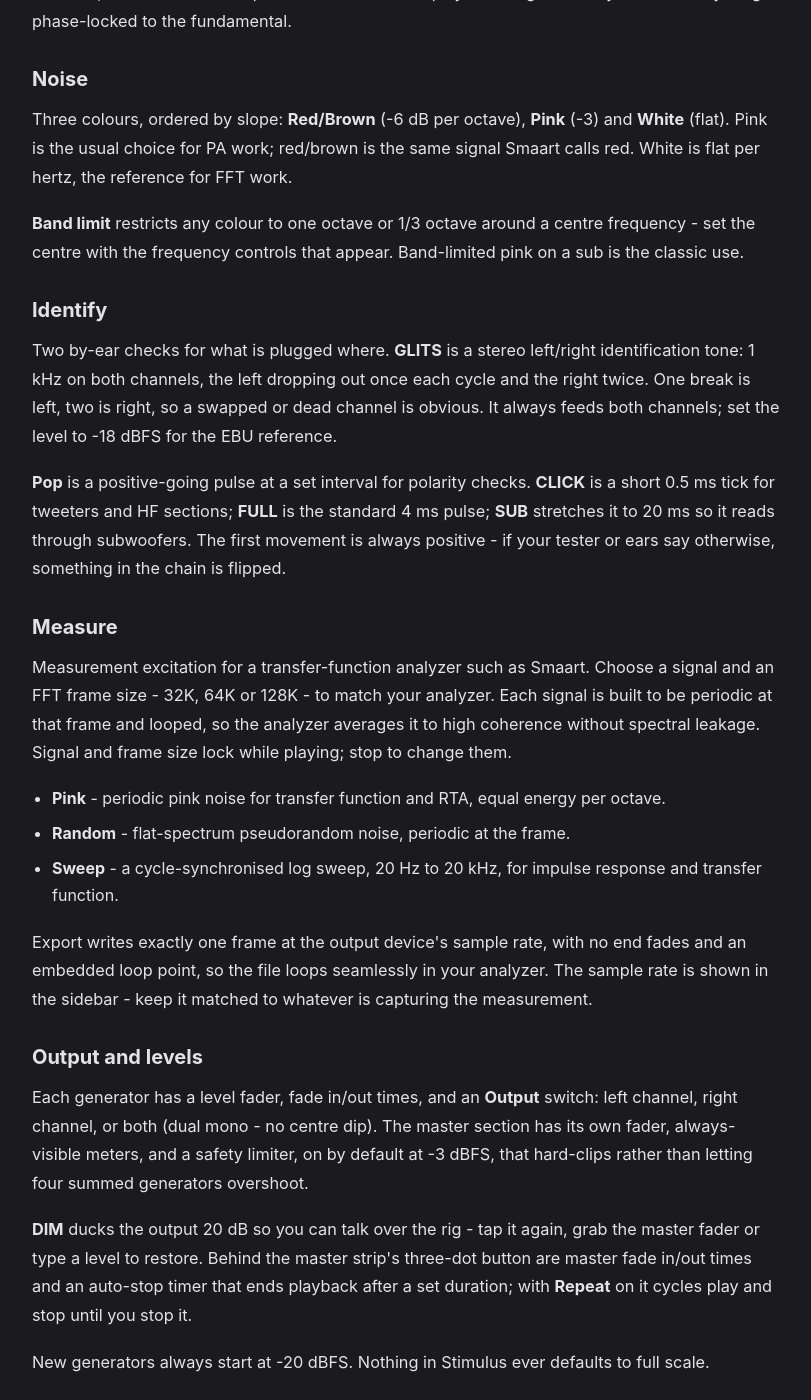
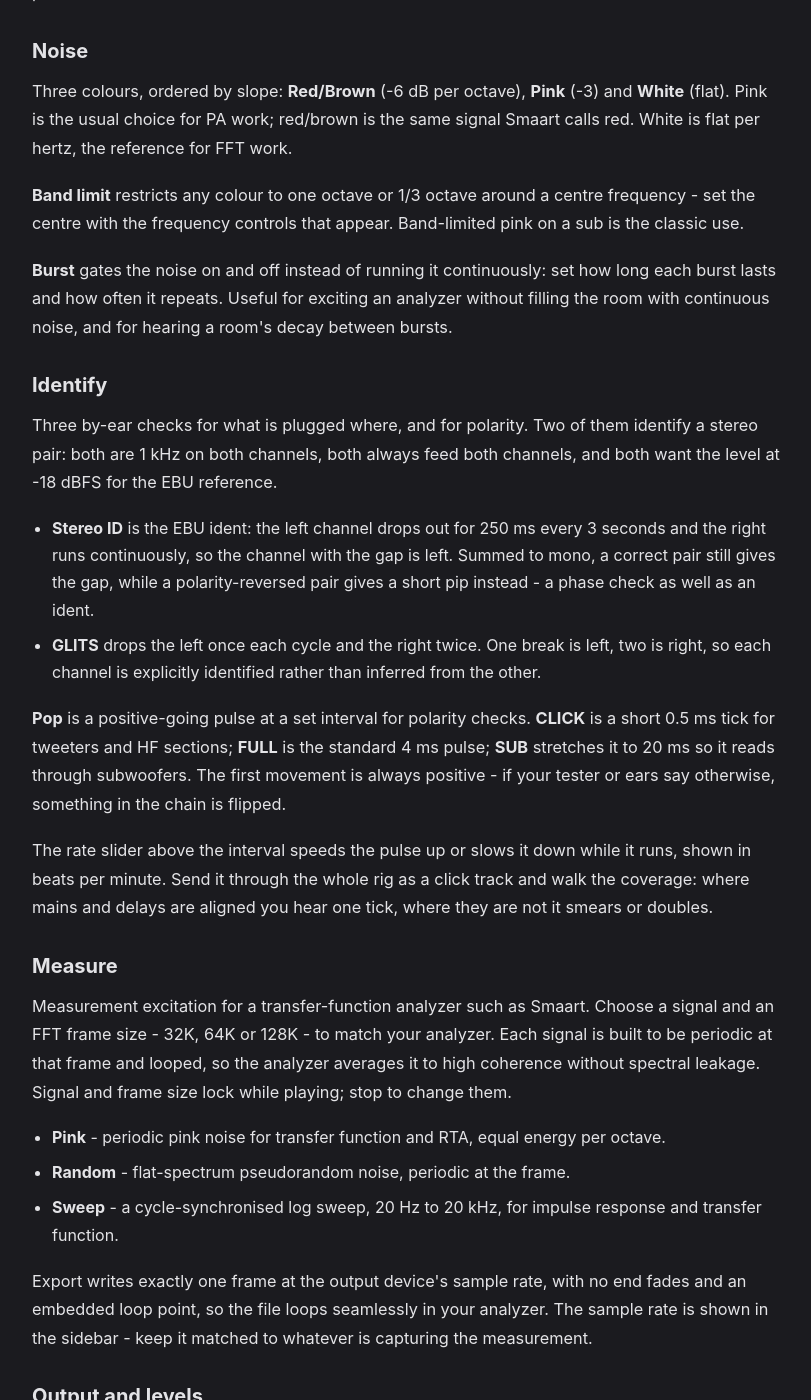
Before and after one commit to BSKapps/bskapps.github.io, a Jekyll site: the page built from articles/stimulus-guide/index.html, in a window 1280 px wide and 1400 px high, scrolled down 1616 px. Shown: the whole window, without its empty margins (232-1043 px from the left). Built offline with Jekyll 4.4.1, drawn with Linux system fonts in a browser that asks for light colours; some of the changed text lies outside the part shown.

```diff
--- a/_data/guides/stimulus-guide.json
+++ b/_data/guides/stimulus-guide.json
@@ -46,7 +46,7 @@
       "blocks": [
         {
           "type": "paragraph",
-          "text": "Type a frequency or use the slider. The **Min** and **Max** fields set the slider's range: narrow them (say 400 to 500) and the full slider travel covers just that span, giving 1 Hz precision when you need it. The full range is 10 Hz to 22 kHz, always clamped to what your output device can actually reproduce."
+          "text": "Type a frequency or use the slider, which runs the full 10 Hz to 22 kHz range, always clamped to what your output device can actually reproduce. The row of recall keys under the field jumps straight to 60 Hz, 100 Hz, 400 Hz, 1 kHz or 10 kHz, and the slider follows."
         },
         {
           "type": "paragraph",
@@ -107,6 +107,10 @@
         {
           "type": "paragraph",
           "text": "**Band limit** restricts any colour to one octave or 1/3 octave around a centre frequency - set the centre with the frequency controls that appear. Band-limited pink on a sub is the classic use."
+        },
+        {
+          "type": "paragraph",
+          "text": "**Burst** gates the noise on and off instead of running it continuously: set how long each burst lasts and how often it repeats. Useful for exciting an analyzer without filling the room with continuous noise, and for hearing a room's decay between bursts."
         }
       ]
     },
@@ -116,11 +120,22 @@
       "blocks": [
         {
           "type": "paragraph",
-          "text": "Two by-ear checks for what is plugged where. **GLITS** is a stereo left/right identification tone: 1 kHz on both channels, the left dropping out once each cycle and the right twice. One break is left, two is right, so a swapped or dead channel is obvious. It always feeds both channels; set the level to -18 dBFS for the EBU reference."
+          "text": "Three by-ear checks for what is plugged where, and for polarity. Two of them identify a stereo pair: both are 1 kHz on both channels, both always feed both channels, and both want the level at -18 dBFS for the EBU reference."
+        },
+        {
+          "type": "bullets",
+          "items": [
+            "**Stereo ID** is the EBU ident: the left channel drops out for 250 ms every 3 seconds and the right runs continuously, so the channel with the gap is left. Summed to mono, a correct pair still gives the gap, while a polarity-reversed pair gives a short pip instead - a phase check as well as an ident.",
+            "**GLITS** drops the left once each cycle and the right twice. One break is left, two is right, so each channel is explicitly identified rather than inferred from the other."
+          ]
         },
         {
           "type": "paragraph",
           "text": "**Pop** is a positive-going pulse at a set interval for polarity checks. **CLICK** is a short 0.5 ms tick for tweeters and HF sections; **FULL** is the standard 4 ms pulse; **SUB** stretches it to 20 ms so it reads through subwoofers. The first movement is always positive - if your tester or ears say otherwise, something in the chain is flipped."
+        },
+        {
+          "type": "paragraph",
+          "text": "The rate slider above the interval speeds the pulse up or slows it down while it runs, shown in beats per minute. Send it through the whole rig as a click track and walk the coverage: where mains and delays are aligned you hear one tick, where they are not it smears or doubles."
         }
       ]
     },
@@ -152,7 +167,7 @@
       "blocks": [
         {
           "type": "paragraph",
-          "text": "Each generator has a level fader, fade in/out times, and an **Output** switch: left channel, right channel, or both (dual mono - no centre dip). The master section has its own fader, always-visible meters, and a safety limiter, on by default at -3 dBFS, that hard-clips rather than letting four summed generators overshoot."
+          "text": "Each generator has a level fader, fade in/out times, and an **Output** switch: left channel, right channel, or both (dual mono - no centre dip). The keys beside the fader recall -6, -12, -18 and -20 dBFS in one tap. The master section has its own fader, always-visible meters, and a safety limiter, on by default at -3 dBFS, that hard-clips rather than letting four summed generators overshoot."
         },
         {
           "type": "paragraph",
--- a/admin/index.html
+++ b/admin/index.html
@@ -1252,8 +1252,8 @@
     const audRate = (stats.exchange_rates && stats.exchange_rates['AUD']) || 1.55;
 
     const rangeLabel = ordersLabelSuffix;
-    // Cloudflare retention is shorter than the sales history, so never call its numbers all time
-    const cfLabel = isAll ? 'Traffic on record' : rangeLabel;
+    // Cloudflare refuses ranges wider than 13w2d, so traffic can never be all time
+    const cfLabel = isAll ? 'Last 90d' : rangeLabel;
     document.getElementById('sublabel-visits').textContent = cfLabel;
     document.getElementById('sublabel-pageviews').textContent = cfLabel;
     document.getElementById('sublabel-orders').textContent = rangeLabel;
```
Also changed, not shown: .github/scripts/fetch-stats.js, .github/workflows/fetch-stats.yml.
